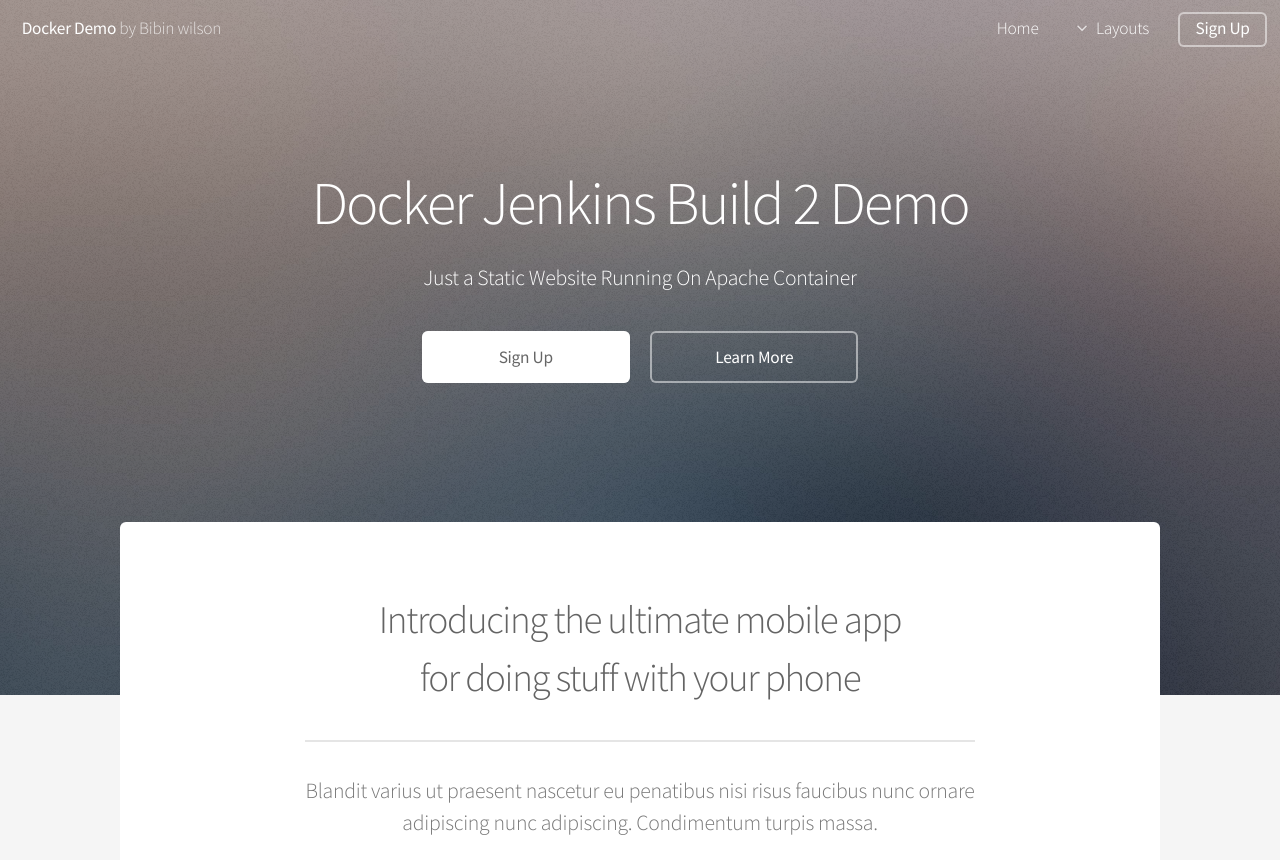
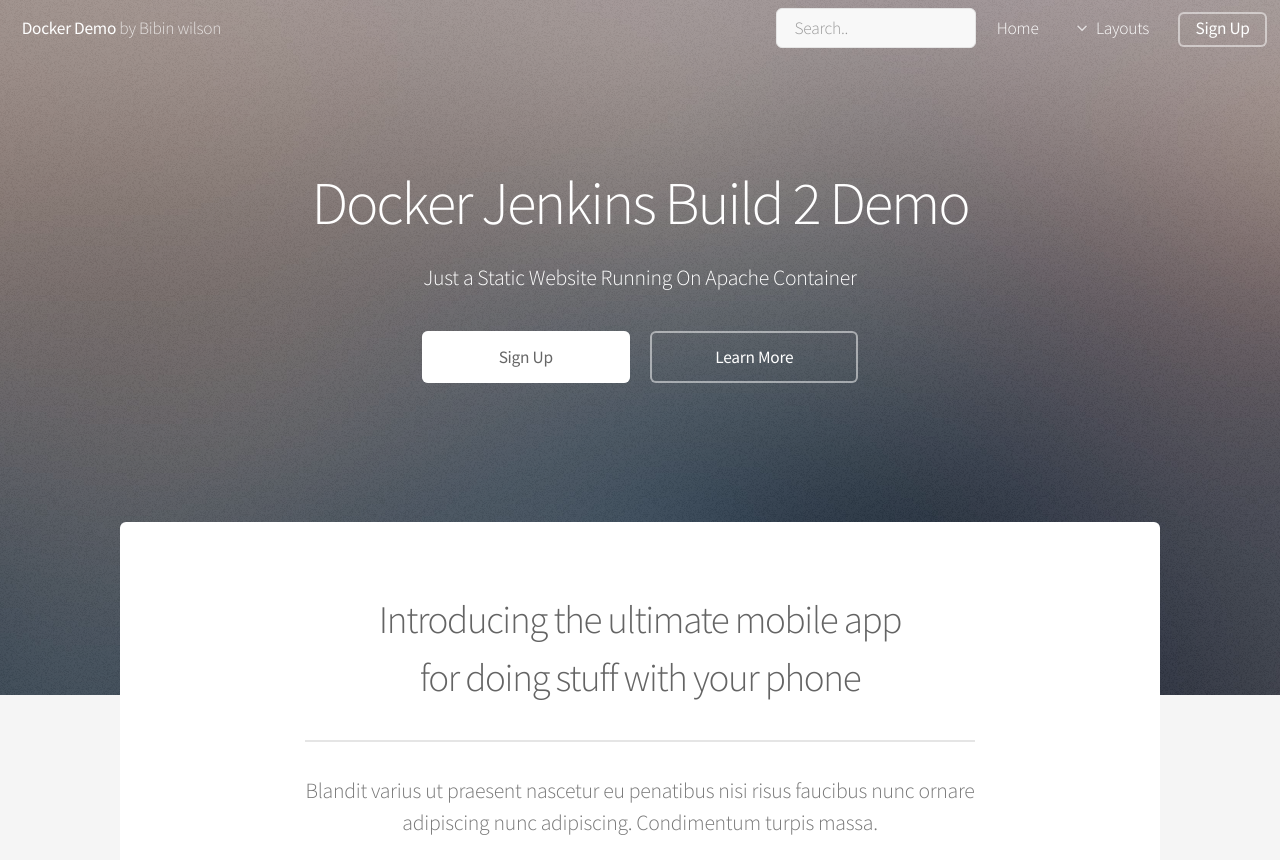
Before and after one commit to dockerdemo/apache, a plain HTML site: page website/index.html in a window 1280 px wide. Shown: the top 860 px of the page. Drawn offline with Linux system fonts and the light colour scheme; a script that the page names is missing.

Commit message:
I had added search bar in the navigation window.
Search bar enables to search the related stuff from the web-page , please do review the changes .

```diff
--- a/website/index.html
+++ b/website/index.html
@@ -39,6 +39,7 @@
 			<h1><a href="index.html" style="text-decoration:none">Docker Demo</a> by Bibin wilson</h1>
 				<nav id="nav">
 					<ul>
+						<li><input type="text" placeholder="Search.. " style="color:#000;width:200px;height:40px"></li>
 						<li><a href="index.html">Home</a></li>
 						<li>
 							<a href="" class="icon fa-angle-down">Layouts</a>
@@ -59,6 +60,7 @@
 						</li>
 						<!-- This li is being used for displaying of modal so changes have being done here-->
 						<li><a href="#" class="button" style="text-decoration:none"> Sign Up </a></li>
+
 					</ul>
 				</nav>
 			</header>
```
